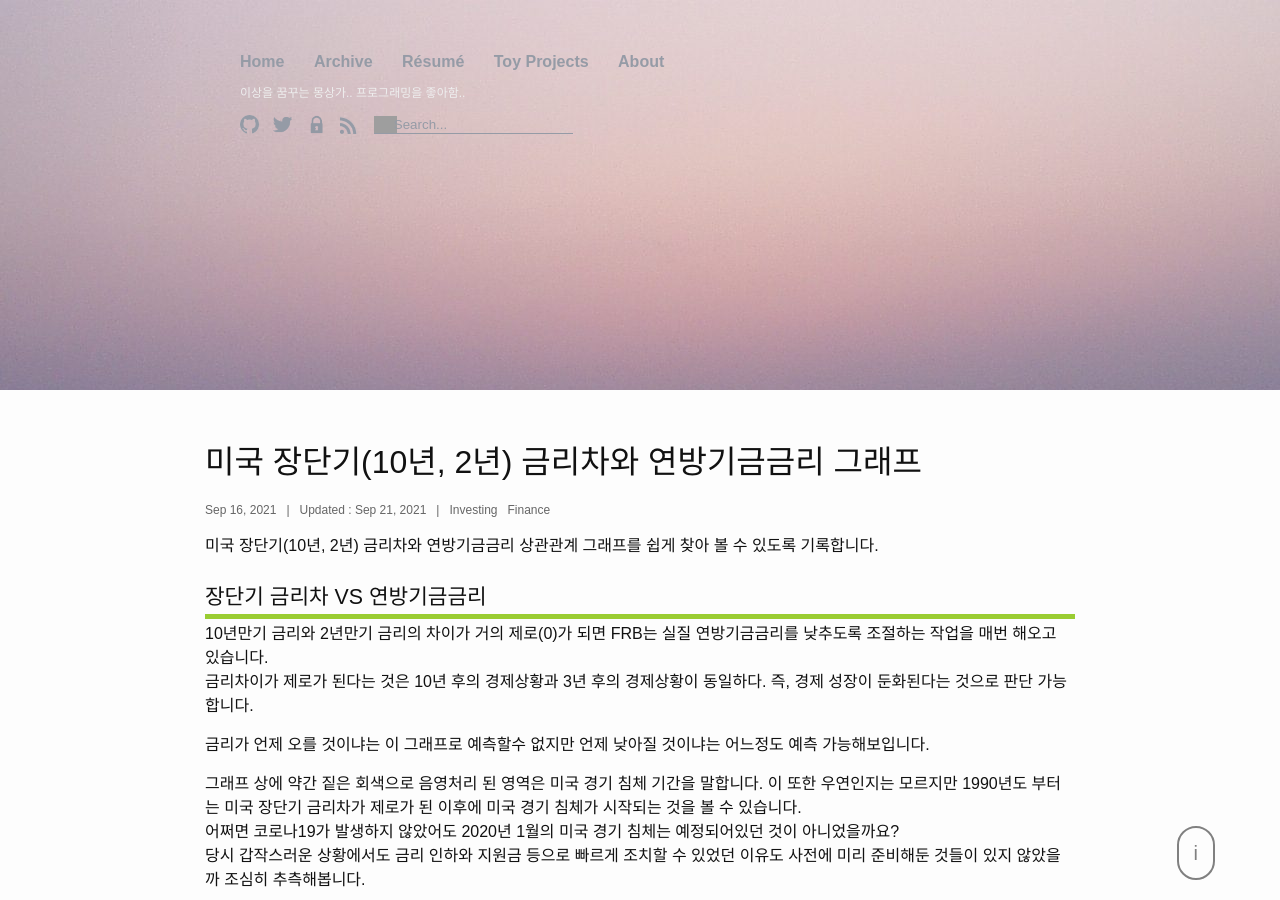
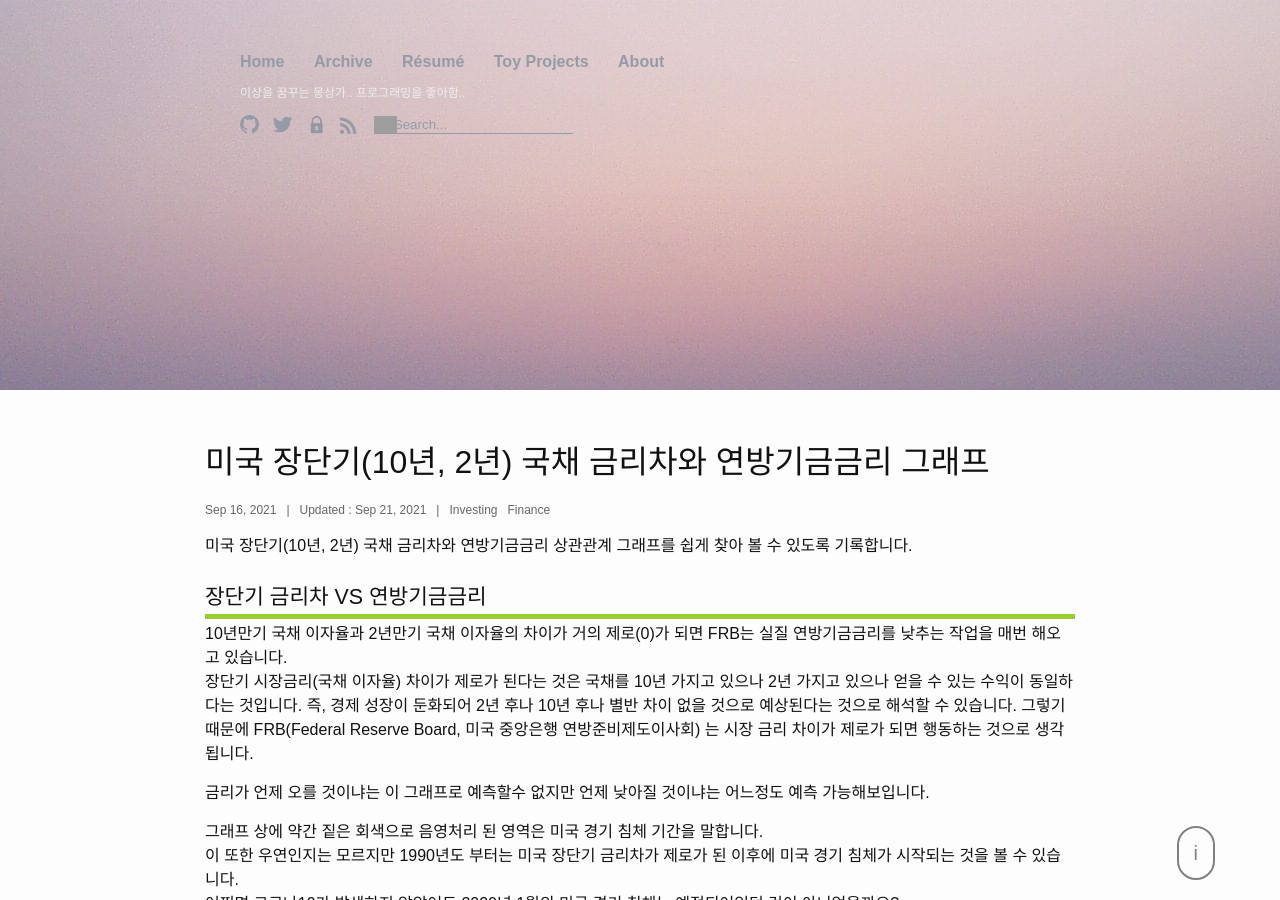
Before and after one commit to dveamer/dveamer.github.io, a Jekyll site: the page built from _posts/Investing/2021-09-16-GapCurveBetweenTenAndThreeTreasuryConstantMaturities.md, in a window 1280 px wide and 900 px high. Built offline with Jekyll 4.4.1, drawn with Linux system fonts in a browser that asks for light colours; grey boxes are pictures that could not be loaded.

Commit message:
homepage

```diff
--- a/_posts/Investing/2021-09-16-GapCurveBetweenTenAndThreeTreasuryConstantMaturities.md
+++ b/_posts/Investing/2021-09-16-GapCurveBetweenTenAndThreeTreasuryConstantMaturities.md
@@ -1,6 +1,6 @@
 ---
 layout: post
-title: "미국 장단기(10년, 2년) 금리차와 연방기금금리 그래프"
+title: "미국 장단기(10년, 2년) 국채 금리차와 연방기금금리 그래프"
 date: 2021-09-16 00:00:00
 lastmod: 2021-09-21 00:00:00
 categories: Investing
@@ -9,18 +9,17 @@ hidden: true
 published: true
 ---
 
-미국 장단기(10년, 2년) 금리차와 연방기금금리 상관관계 그래프를 쉽게 찾아 볼 수 있도록 기록합니다.
+미국 장단기(10년, 2년) 국채 금리차와 연방기금금리 상관관계 그래프를 쉽게 찾아 볼 수 있도록 기록합니다.
 
 <!--more-->
 
 
 ## 장단기 금리차 VS 연방기금금리
 
-10년만기 금리와 2년만기 금리의 차이가 거의 제로(0)가 되면 FRB는 실질 연방기금금리를 낮추도록 조절하는 작업을 매번 해오고 있습니다.
-금리차이가 제로가 된다는 것은 10년 후의 경제상황과 3년 후의 경제상황이 동일하다. 즉, 경제 성장이 둔화된다는 것으로 판단 가능합니다.
+10년만기 국채 이자율과 2년만기 국채 이자율의 차이가 거의 제로(0)가 되면 FRB는 실질 연방기금금리를 낮추는 작업을 매번 해오고 있습니다.
+장단기 시장금리(국채 이자율) 차이가 제로가 된다는 것은 국채를 10년 가지고 있으나 2년 가지고 있으나 얻을 수 있는 수익이 동일하다는 것입니다. 즉, 경제 성장이 둔화되어 2년 후나 10년 후나 별반 차이 없을 것으로 예상된다는 것으로 해석할 수 있습니다. 그렇기 때문에  FRB(Federal Reserve Board, 미국 중앙은행 연방준비제도이사회) 는 시장 금리 차이가 제로가 되면 행동하는 것으로 생각됩니다.
 
 금리가 언제 오를 것이냐는 이 그래프로 예측할수 없지만 언제 낮아질 것이냐는 어느정도 예측 가능해보입니다.
-
 
 그래프 상에 약간 짙은 회색으로 음영처리 된 영역은 미국 경기 침체 기간을 말합니다.
 이 또한 우연인지는 모르지만 1990년도 부터는 미국 장단기 금리차가 제로가 된 이후에 미국 경기 침체가 시작되는 것을 볼 수 있습니다.
```
